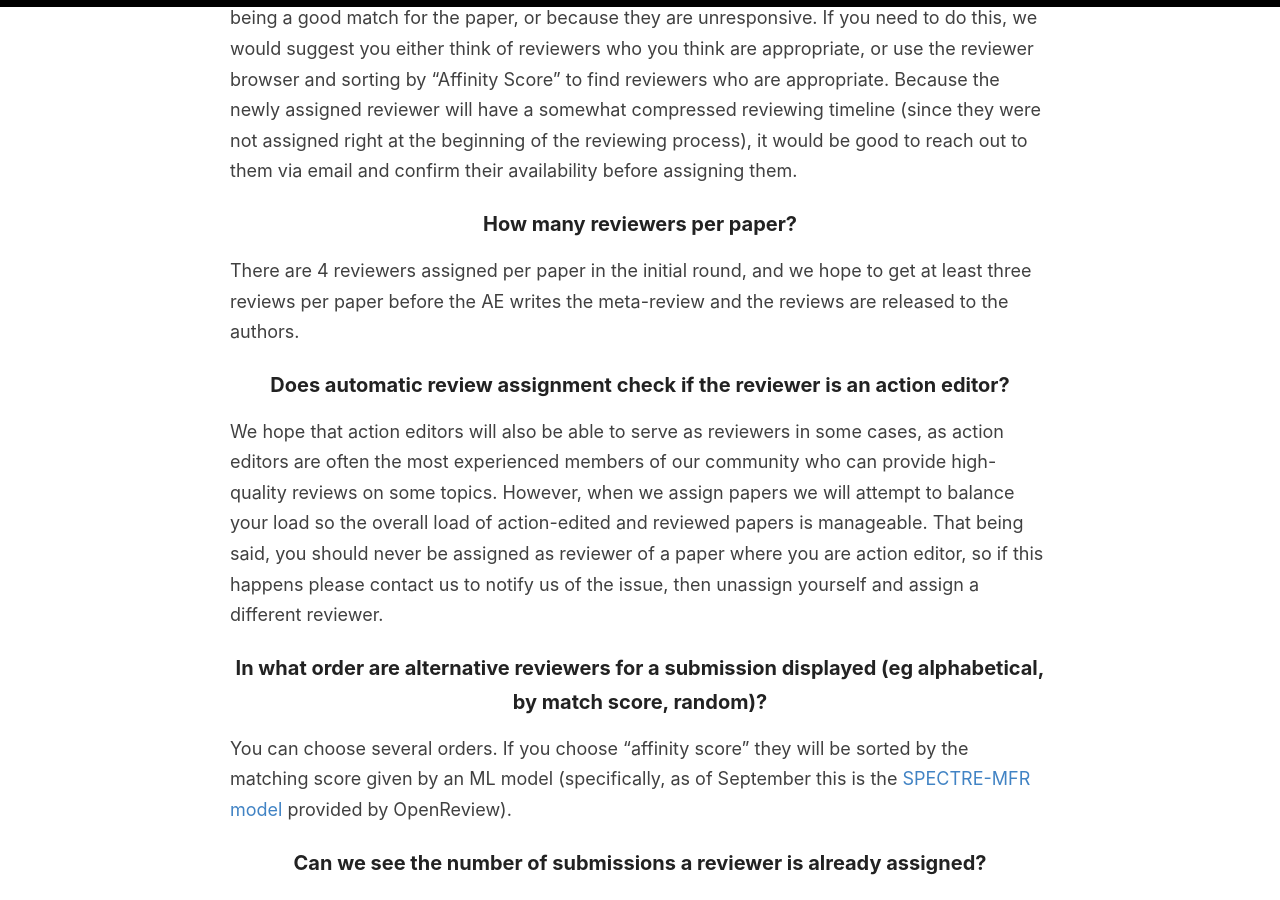
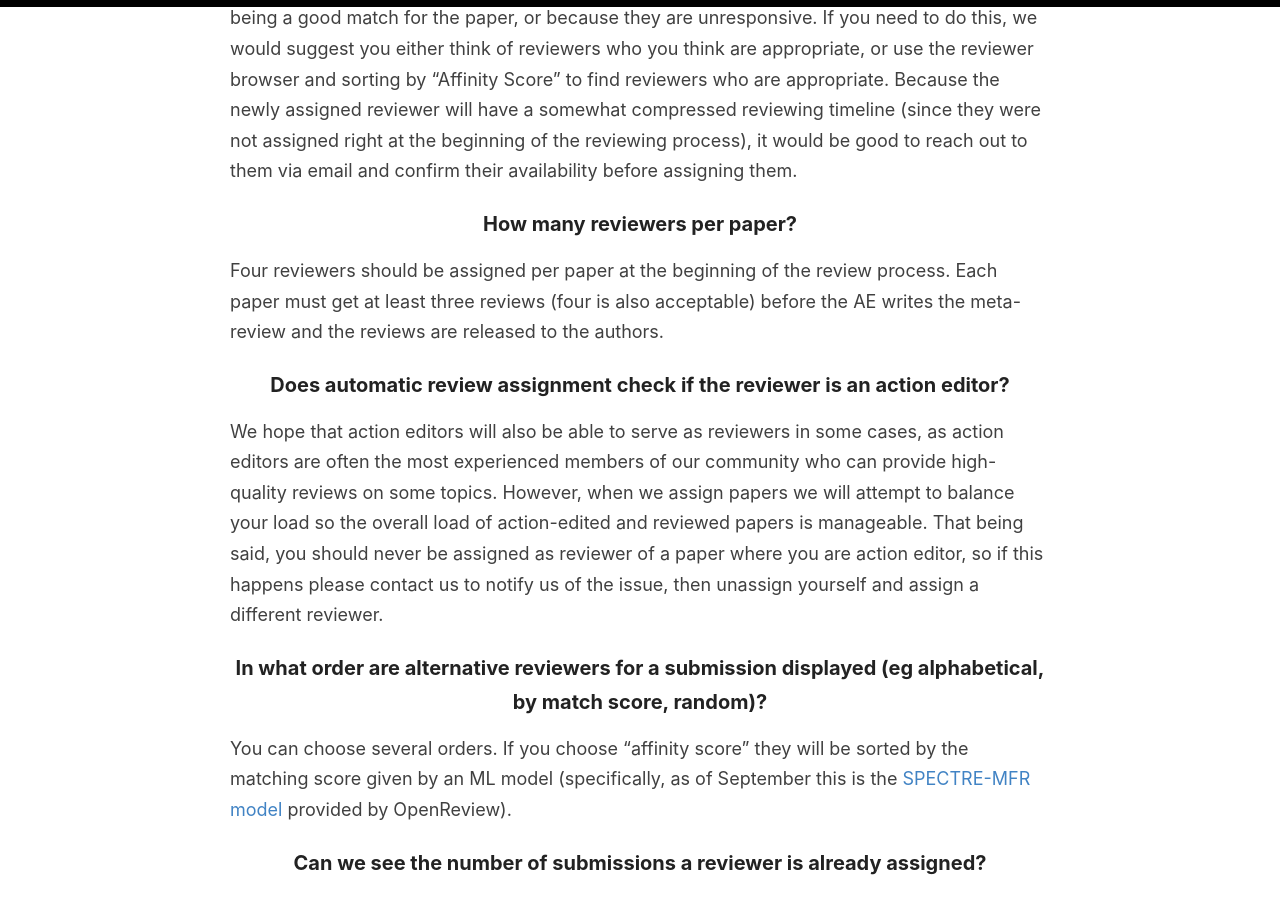
Before and after one commit to amitmerchant1990/reverie, a Jekyll site: the page built from aes.md, in a window 1280 px wide and 900 px high, scrolled down 3751 px. Built offline with Jekyll 4.4.1, drawn with Linux system fonts in a browser that asks for light colours.

Commit message:
Clarified wording of reviewer assignment

```diff
--- a/aes.md
+++ b/aes.md
@@ -86,7 +86,8 @@ If you need to do this, we would suggest you either think of reviewers who you t
 Because the newly assigned reviewer will have a somewhat compressed reviewing timeline (since they were not assigned right at the beginning of the reviewing process), it would be good to reach out to them via email and confirm their availability before assigning them.
 
 ### How many reviewers per paper?
-There are 4 reviewers assigned per paper in the initial round, and we hope to get at least three reviews per paper before the AE writes the meta-review and the reviews are released to the authors.
+Four reviewers should be assigned per paper at the beginning of the review process.
+Each paper must get at least three reviews (four is also acceptable) before the AE writes the meta-review and the reviews are released to the authors.
 
 ### Does automatic review assignment check if the reviewer is an action editor?
 We hope that action editors will also be able to serve as reviewers in some cases, as action editors are often the most experienced members of our community who can provide high-quality reviews on some topics. However, when we assign papers we will attempt to balance your load so the overall load of action-edited and reviewed papers is manageable. That being said, you should never be assigned as reviewer of a paper where you are action editor, so if this happens please contact us to notify us of the issue, then unassign yourself and assign a different reviewer.
```
